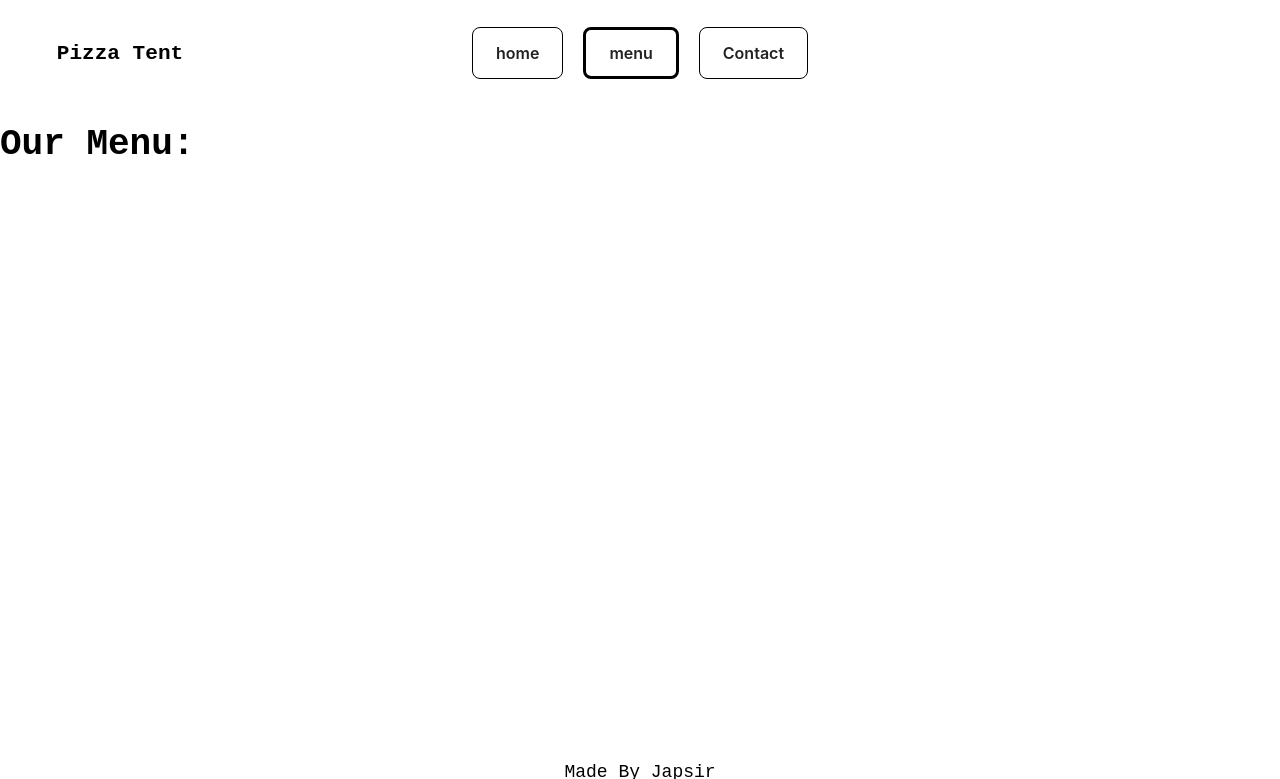
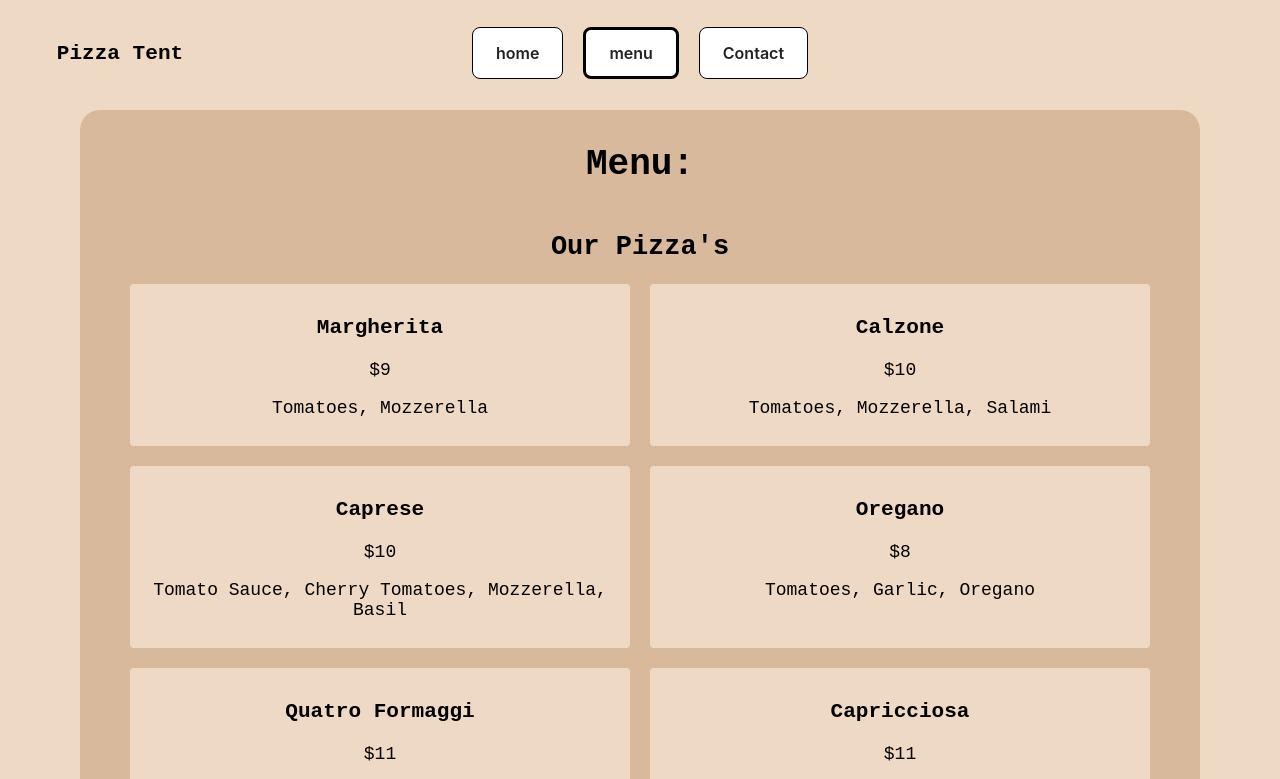
Before and after one commit to Japsier/restaurant-page-odin, a website built with webpack: page dist/index.html in a window 1280 px wide. Both pictures are taken after a click on the button "menu". Shown: the top 779 px of the page. Built offline with nearby package versions, Linux system fonts and the light colour scheme; files whose address does not match are found by name.

Commit message:
generate menu page using js

```diff
--- a/src/index.js
+++ b/src/index.js
@@ -26,6 +26,7 @@ function createHeader() {
         let buildDisplayFunction;
         if (i === 0) {
             navButtons[i].innerText = "home"
+            navButtons[i].style.border = "3px solid black"
             buildDisplayFunction = () => {
                 document.querySelector(".content").innerHTML = ""
                 createContentHome.createHomePage()
@@ -81,7 +82,7 @@ const createContentHome =  (() => {
         contentHomeDiv.appendChild(contentText1)
 
         const contentText2 = document.createElement("p")
-        contentText2.innerText = "Now available in our brand new sheds"
+        contentText2.innerText = "Now available in our brand new tents"
         contentHomeDiv.appendChild(contentText2)
     }
     createHomePage()
--- a/src/menuPage.js
+++ b/src/menuPage.js
@@ -1,13 +1,77 @@
-
+let pizzaMenuGrid;
+let drinkMenuGrid;
 export default function createMenuPage() {
     const CONTAINER = document.querySelector(".container")
     const CONTENTDIV = document.querySelector(".content")
-    const contentHome = document.createElement("div")
-    contentHome.classList.add("contentMenu")
-    CONTENTDIV.appendChild(contentHome)
+    const contentMenu = document.createElement("div")
+    contentMenu.classList.add("contentMenu")
+    CONTENTDIV.appendChild(contentMenu)
 
     let contentHeader = document.createElement("h1")
-    contentHeader.innerText = "Our Menu:"
-    contentHome.appendChild(contentHeader)
+    contentHeader.innerText = "Menu:"
+    contentMenu.appendChild(contentHeader)
 
+    let pizzaHeader = document.createElement("h2")
+    pizzaHeader.innerText = "Our Pizza's"
+    contentMenu.appendChild(pizzaHeader)
+
+    pizzaMenuGrid = document.createElement("div")
+    pizzaMenuGrid.classList.add("pizzaMenuGrid")
+    contentMenu.appendChild(pizzaMenuGrid)
+    Pizza("Margherita", "$9", "Tomatoes, Mozzerella")
+    Pizza("Calzone", "$10", "Tomatoes, Mozzerella, Salami")
+    Pizza("Caprese", "$10", "Tomato Sauce, Cherry Tomatoes, Mozzerella, Basil")
+    Pizza("Oregano", "$8", "Tomatoes, Garlic, Oregano")
+    Pizza("Quatro Formaggi", "$11", "Tomatoes, Fontino, Gorgonzola, Mozzerella, Grana Padano")
+    Pizza("Capricciosa", "$11", "Tomatoes, Olives, Artichokes, Mushrooms, Prosciutto, Mozzerella")
+    Pizza("Bianca", "$5", "Olive oil, Salt, Rosemary")
+    Pizza("napoletana", "$11", "Tomatoes, Mozzerella, Basil, Olive Oil, Oregano, Salt")
+
+
+    let drinkHeader = document.createElement("h2")
+    drinkHeader.innerText = "Our Drinks"
+    contentMenu.appendChild(drinkHeader)
+
+    drinkMenuGrid = document.createElement("div")
+    drinkMenuGrid.classList.add("drinkMenuGrid")
+    contentMenu.appendChild(drinkMenuGrid)
+    Drink("Coke", "$3")
+    Drink("Pepsi", "$3")
+    Drink("IceTea", "$3")
+    Drink("Beer", "$4")
+    Drink("Glass of Wine", "$4")
+    Drink("lemonade", "$1")
 }
+
+
+const Pizza = (pizzaName, pizzaPrice, pizzaIngredients) => {
+    const menuItem = document.createElement("div")
+    menuItem.classList.add("menuItem")
+    pizzaMenuGrid.appendChild(menuItem)
+
+    const name = document.createElement("h3")
+    name.innerText = pizzaName
+    menuItem.appendChild(name)
+
+    const price = document.createElement("p")
+    price.innerText = pizzaPrice
+    menuItem.appendChild(price)
+
+    const ingredients = document.createElement("p")
+    ingredients.innerText = pizzaIngredients
+    menuItem.appendChild(ingredients)
+}
+
+const Drink = (drinkName, drinkPrice) => {
+    const menuItem = document.createElement("div")
+    menuItem.classList.add("menuItem")
+    drinkMenuGrid.appendChild(menuItem)
+
+    const name = document.createElement("h3")
+    name.innerText = drinkName
+    menuItem.appendChild(name)
+
+    const price = document.createElement("p")
+    price.innerText = drinkPrice
+    menuItem.appendChild(price)
+}
--- a/src/style.css
+++ b/src/style.css
@@ -4,6 +4,7 @@ body {
     font-size: 18px;
     font-family: 'Courier New', Courier, monospace;
     height: 100vh;
+    background-color: #eed9c4;
 }
 .container {
     height: 100%;
@@ -84,13 +85,38 @@ footer {
 }
 .contentHome {
     margin: 10px;
-    padding: 10px;
     background: linear-gradient( rgba(0, 0, 0, 0.6), rgba(0, 0, 0, 0.6) ), url("./backgroundImg.jpg");
     background-size: cover;
     color: white;
     text-align: center;
 }
 .contentMenu {
+    text-align: center;
+    background-color: #d9b99b;
+    border-radius: 20px;
+    margin: 10px;
+    margin-left: 80px;
+    margin-right: 80px;
+    display: flex;
+    flex-direction: column;
+    align-items: center;
+}
+.pizzaMenuGrid {
+    display: grid;
+    grid-template-columns: repeat(2, minmax(300px, 500px));
+    gap: 20px;
+    margin-left: 20px;
+    margin-right: 20px;
+}
+.drinkMenuGrid {
+    display: grid;
+    grid-template-columns: repeat(2, minmax(200px, 300px));
+    gap: 20px;
+}
+.menuItem {
+    padding: 10px;
+    background-color: #eed9c4;
+    border-radius: 4px;
 
 }
 .contentContact {
@@ -98,4 +124,6 @@ footer {
 }
 .contentContact, .contentMenu, .contentHome {
     height: 100%;
+
+    padding: 10px;
 }
```
Also changed, not shown: dist/main.js.
